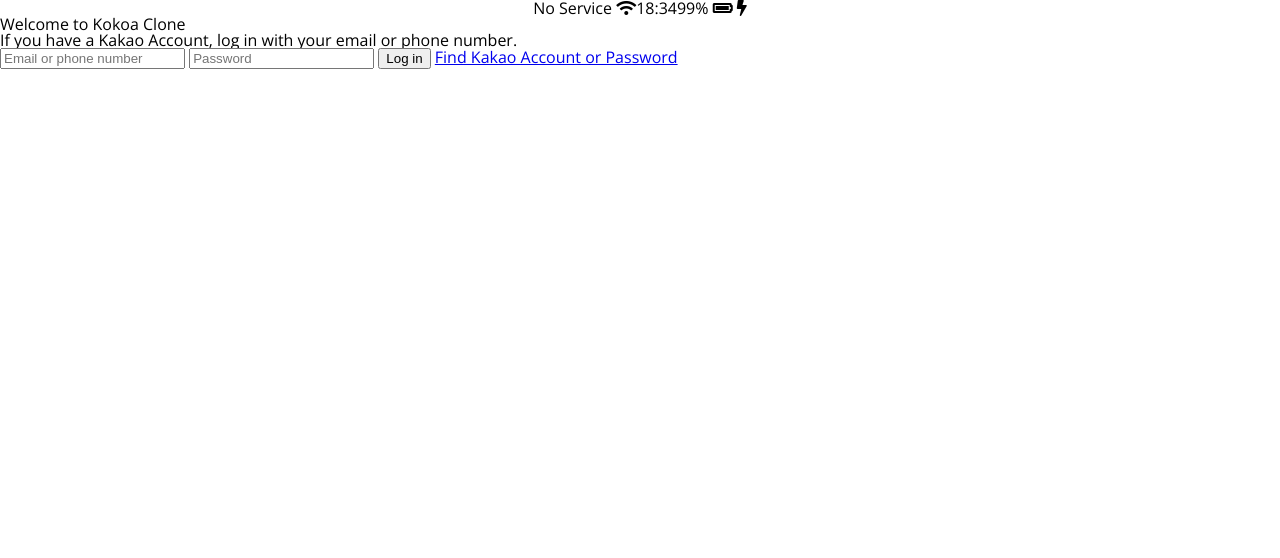
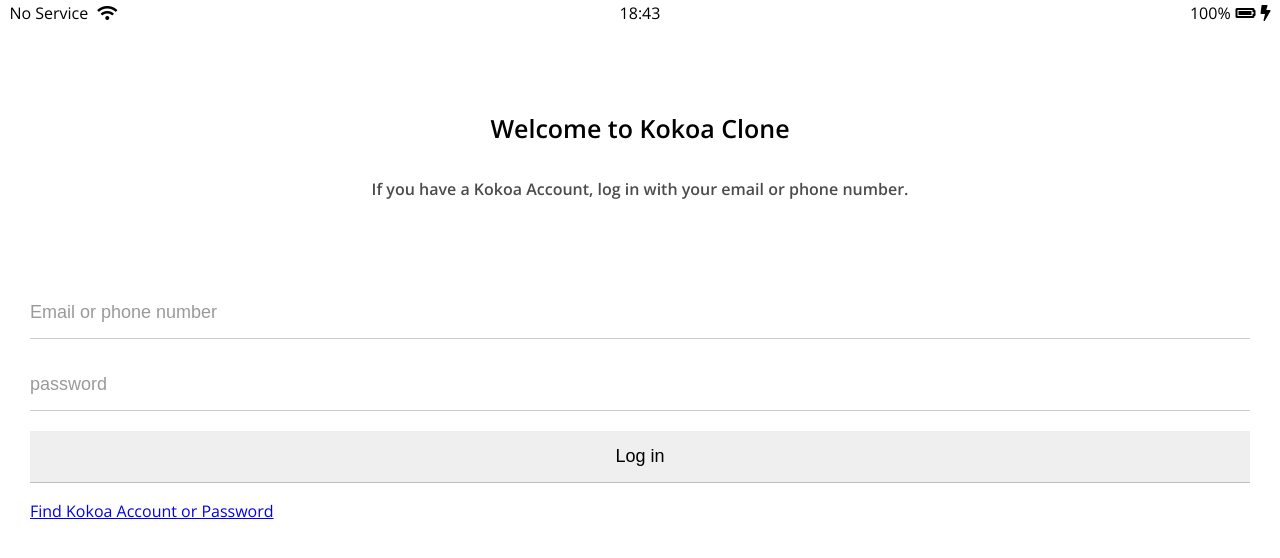
Before and after one commit to dbal1149/kokoa-clone, a plain HTML site: page index.html in a window 1280 px wide. Drawn offline with nearby package versions, Linux system fonts and the light colour scheme.

Commit message:
commit update

```diff
--- /dev/null
+++ b/css/login-form.css
@@ -0,0 +1,20 @@
+#login-form {
+  display: flex;
+  flex-direction: column;
+  margin: 0px 30px;
+}
+
+#login-form input {
+  padding: 15px 0px;
+  border: none;
+  font-size: 18px;
+  border-bottom: 1px solid rgba(0, 0, 0, 0.2);
+  margin-bottom: 20px;
+  transition: border-color 0.3s ease-in-out;
+}
+#login-form input::placeholder {
+  color: rgba(0, 0, 0, 0.4);
+}
+#login-form input:focus {
+  border-color: var(--yellow);
+}
--- /dev/null
+++ b/css/reset.css
@@ -0,0 +1,127 @@
+html,
+body,
+div,
+span,
+applet,
+object,
+iframe,
+h1,
+h2,
+h3,
+h4,
+h5,
+h6,
+p,
+blockquote,
+pre,
+a,
+abbr,
+acronym,
+address,
+big,
+cite,
+code,
+del,
+dfn,
+em,
+img,
+ins,
+kbd,
+q,
+s,
+samp,
+small,
+strike,
+strong,
+sub,
+sup,
+tt,
+var,
+b,
+u,
+i,
+center,
+dl,
+dt,
+dd,
+ol,
+ul,
+li,
+fieldset,
+form,
+label,
+legend,
+table,
+caption,
+tbody,
+tfoot,
+thead,
+tr,
+th,
+td,
+article,
+aside,
+canvas,
+details,
+embed,
+figure,
+figcaption,
+footer,
+header,
+hgroup,
+menu,
+nav,
+output,
+ruby,
+section,
+summary,
+time,
+mark,
+audio,
+video {
+  margin: 0;
+  padding: 0;
+  border: 0;
+  font-size: 100%;
+  font: inherit;
+  vertical-align: baseline;
+}
+/* HTML5 display-role reset for older browsers */
+article,
+aside,
+details,
+figcaption,
+figure,
+footer,
+header,
+hgroup,
+menu,
+nav,
+section {
+  display: block;
+}
+body {
+  line-height: 1;
+}
+ol,
+ul {
+  list-style: none;
+}
+blockquote,
+q {
+  quotes: none;
+}
+blockquote:before,
+blockquote:after,
+q:before,
+q:after {
+  content: "";
+  content: none;
+}
+table {
+  border-collapse: collapse;
+  border-spacing: 0;
+}
+input:focus {
+  outline: none;
+}
--- /dev/null
+++ b/css/status-bar.css
@@ -0,0 +1,23 @@
+.status-bar {
+  display: flex;
+  justify-content: center;
+  padding: 5px 3px;
+}
+.status-bar__column {
+  width: 33%;
+}
+.status-bar__column:first-child span {
+  margin-right: 5px;
+}
+.status-bar__column:nth-child(2) {
+  display: flex;
+  justify-content: center;
+}
+.status-bar__column:last-child {
+  display: flex;
+  justify-content: flex-end;
+  align-items: center;
+}
+.status-bar__column .fa-battery-full {
+  margin: 0px 5px;
+}
--- a/css/style.css
+++ b/css/style.css
@@ -1,26 +1,24 @@
 @import url("https://fonts.googleapis.com/css2?family=Open+Sans:wght@400;600&family=Source+Sans+Pro&display=swap");
+@import "reset.css";
+@import "variables.css";
+@import "status-bar.css";
+@import "login-form.css";
 body {
   font-family: "Open Sans", sans-serif;
 }
-.status-bar {
+.welcome-header {
+  margin: 90px 0px;
+  text-align: center;
   display: flex;
-  justify-content: center;
+  flex-direction: column;
+  align-items: center;
+  font-weight: 600;
 }
-.status-bar__cloumn {
-  width: 33%;
+.welcome-header__title {
+  margin-bottom: 40px;
+  font-size: 25px;
 }
-.status-bar__cloumn:first-child span {
-  margin-right: 5px;
+.welcome-header__text {
+  width: 60%;
+  opacity: 0.7;
 }
-.status-bar__cloumn:nth-child(2) {
-  display: flex;
-  justify-content: center;
-}
-.status-bar__cloumn:last-child {
-  display: flex;
-  justify-content: flex-end;
-  align-items: center;
-}
-.status-bar__cloumn .fa-battery-full {
-  margin: 0px 5px;
-}
--- /dev/null
+++ b/css/variables.css
@@ -0,0 +1,3 @@
+:root {
+  --yellow: #fae100;
+}
--- a/index.html
+++ b/index.html
@@ -13,30 +13,31 @@
                 <div class="status-bar__column">
                     <span>No Service</span>
                     <i class="fas fa-wifi"></i>
+
                 </div>
-        <div class="status-bar__colunm">
-        <span>18:34</span>
+                <div class="status-bar__column">
+                    <span>18:43</span>
                 </div>
-        <div class="status-bar__colunm">
-        <span>99%</span>
+                <div class="status-bar__column">
+                    <span>100%</span>
                     <i class="fas fa-battery-full"></i>
                     <i class="fas fa-bolt"></i>
                 </div>
             </div>
+
+
             <header class="welcome-header">
-
                 <h1 class="welcome-header__title">Welcome to Kokoa Clone</h1>
-         <p class="welcome-header__title">
-             If you have a Kakao Account, log in  with your email or phone number.</p>
-
+                <p class="welcome-header__text">If you have a Kokoa Account,
+                    log in with your email or phone number.
+                </p>
             </header>
             <form id="login-form">
                 <input type="text" placeholder="Email or phone number"/>
-         <input type="password" placeholder="Password"/>
+                <input type="password" placeholder="password"/>
                 <input type="submit" value="Log in"/>
-         <a href="#">Find Kakao Account or Password</a>
+                <a href="#">Find Kokoa Account or Password</a>
             </form>
+        </body>
 
-
-</body>
         </html>
```
Lines whose indentation alone changed are shown as unchanged.
